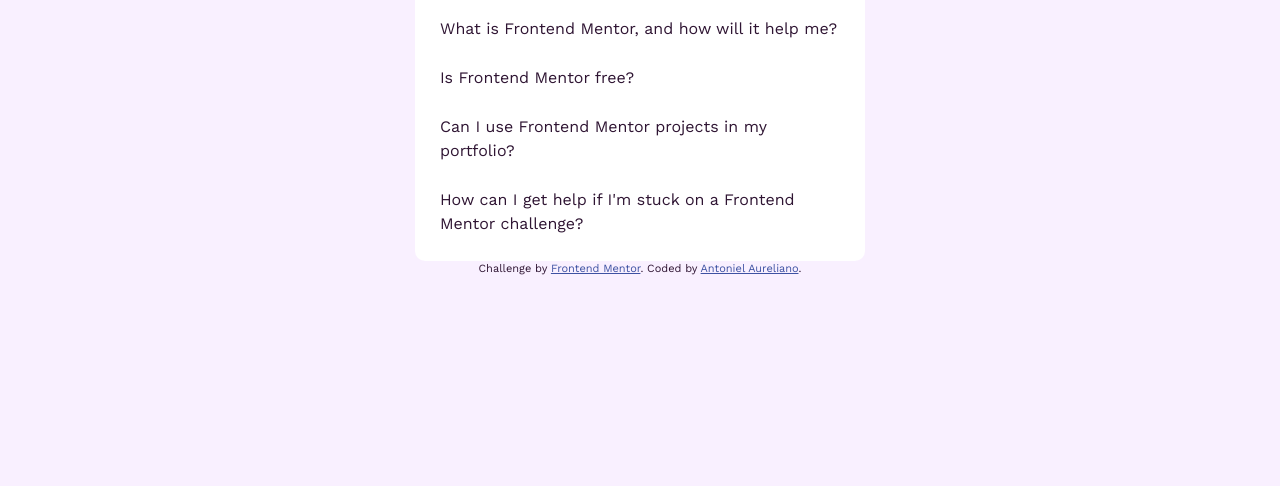
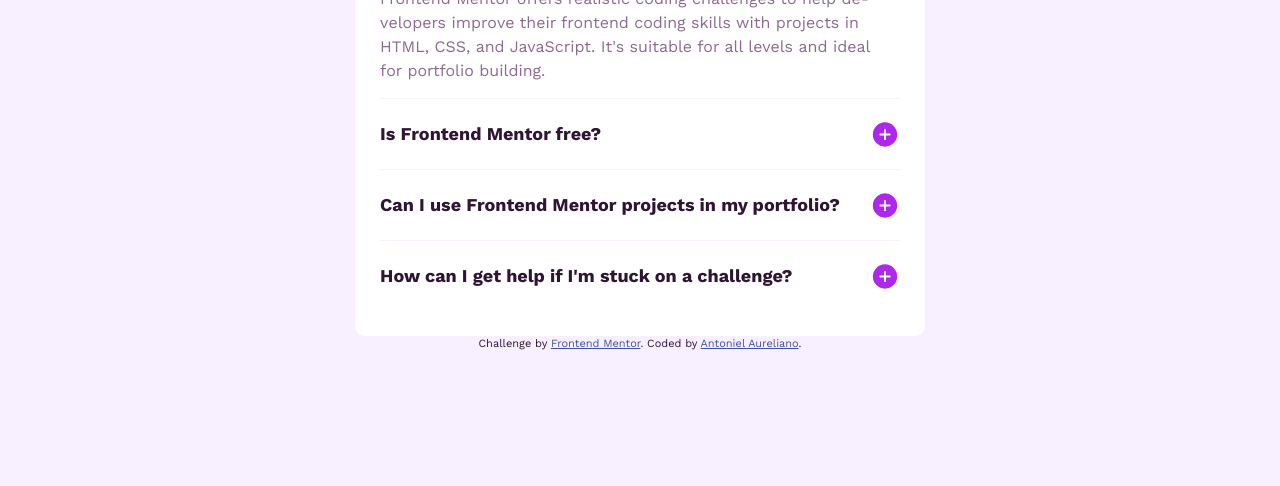
Before and after one commit to AntonielAureliano/faq-accordion-main, a plain HTML site: page index.html in a window 1280 px wide. Shown: the part 314-800 px from the top of the page. Drawn offline with nearby package versions, Linux system fonts and the light colour scheme.

Commit message:
Estilizando question.

```diff
--- a/index.html
+++ b/index.html
@@ -10,6 +10,7 @@
 
   <link rel="icon" type="image/png" sizes="32x32" href="./assets/images/favicon-32x32.png">
   <link rel="stylesheet" href="./style.css">
+  <script src="main.js"></script>
   <title>Frontend Mentor | FAQ accordion</title>
 </head>
 <body>
@@ -17,27 +18,27 @@
   <main>
     <h1>FAQs</h1>
 
-    <details>
-      <summary>What is Frontend Mentor, and how will it help me?</summary>
+    <details class="question" open>
+      <summary><p>What is Frontend Mentor, and how will it help me?</p><div class="question-icon"></div></summary>
       <p>Frontend Mentor offers realistic coding challenges to help developers improve their
         frontend coding skills with projects in HTML, CSS, and JavaScript. It's suitable for
         all levels and ideal for portfolio building.</p>
     </details>
 
-    <details>
-      <summary>Is Frontend Mentor free?</summary>
+    <details class="question">
+      <summary><p>Is Frontend Mentor free?</p><div class="question-icon"></div></summary>
       <p>Yes, Frontend Mentor offers both free and premium coding challenges, with the free
         option providing access to a range of projects suitable for all skill levels.</p>
     </details>
 
-    <details>
-      <summary>Can I use Frontend Mentor projects in my portfolio?</summary>
+    <details class="question">
+      <summary><p>Can I use Frontend Mentor projects in my portfolio?</p><div class="question-icon"></div></summary>
       <p>Yes, you can use projects completed on Frontend Mentor in your portfolio. It's an excellent
         way to showcase your skills to potential employers!</p>
     </details>
 
-    <details>
-      <summary>How can I get help if I'm stuck on a Frontend Mentor challenge?</summary>
+    <details class="question">
+      <summary><p>How can I get help if I'm stuck on a challenge?</p><div class="question-icon"></div></summary>
       <p>The best place to get help is inside Frontend Mentor's Discord community. There's a help
         channel where you can ask questions and seek support from other community members.</p>
     </details>
--- /dev/null
+++ b/main.js
@@ -0,0 +1,7 @@
+const summaryIcon = document.querySelector('.summary-icon');
+const question = document.querySelectorAll('.question');
+
+const mudaIcon = () => {
+    question.forEach();
+}
+console.log(question.values);
--- a/style.css
+++ b/style.css
@@ -51,14 +51,45 @@
     border-radius: 10px;
     display: flex;
     flex-direction: column;
-    gap: 25px;
-    max-width: 450px;
+    max-width: 600px;
     padding: 25px;
 }
 
-details > summary {
-    display: inline-block;
+.question:not(:last-child) {
+    border-bottom: solid 1px var(--secondary-light-pink-bg);
+}
+
+.question > summary {
+    display: flex;
+    font-size: 1.125rem;
+    font-weight: 700;
+    gap: 30px;
+    justify-content: space-between;
     list-style: none;
+    padding: 20px 0 20px 0;
+    text-align: left;
+    min-width: 500px;
+}
+
+.question > summary:hover {
+    color: var(--secondary-lilac);
+    cursor: pointer;
+}
+
+.question > p {
+    color: var(--secondary-grayish-purple);
+    margin-bottom: 15px;
+    max-width: 50ch;
+}
+
+.question > summary > p, .question-icon {
+    align-self: center;
+}
+
+.question-icon {
+    background-image: url('./assets/images/icon-plus.svg');
+    height: 30px;
+    width: 30px;
 }
 
 h1 {
```
